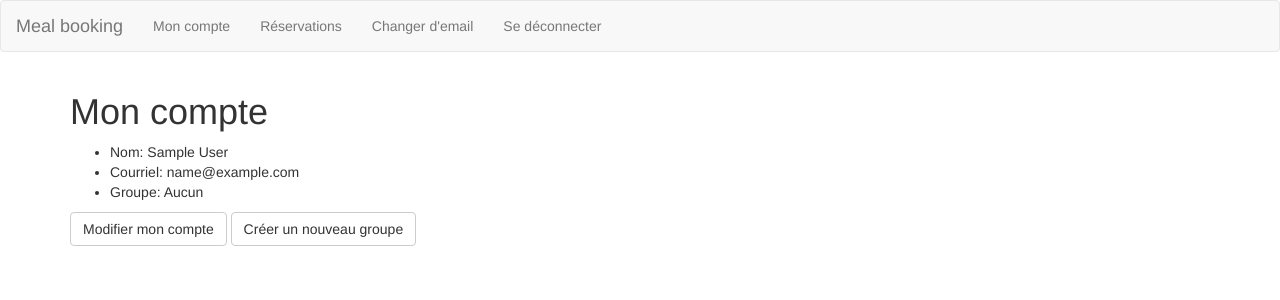
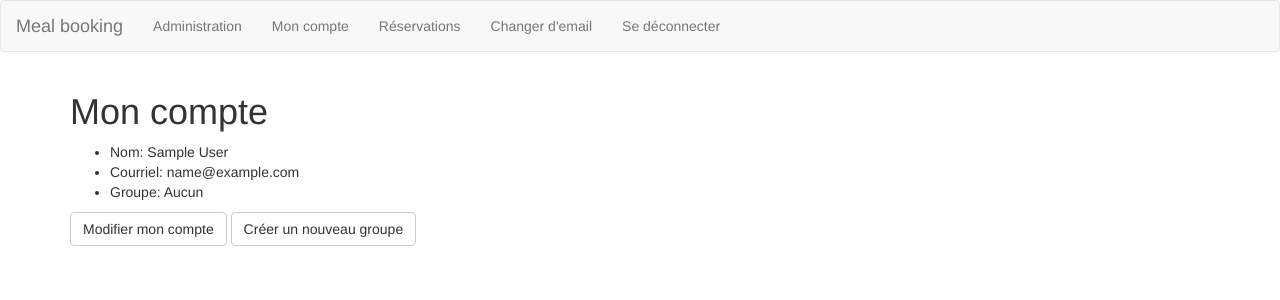
Before and after one commit to buxx/meal, a Django app: a page that uses meal/templates/menu.html in a window 1280 px wide. Shown: the top 300 px of the page. Run offline with Django 3.2, Linux system fonts and the light colour scheme; the visitor is signed in with stand-in values (Sample User, id 1); some libraries are stand-ins or nearby versions.

Commit message:
admin link

```diff
--- a/meal/templates/menu.html
+++ b/meal/templates/menu.html
@@ -14,6 +14,9 @@
     <div id="navbar" class="navbar-collapse collapse">
       <ul class="nav navbar-nav">
         {% if user.is_authenticated %}
+            {% if request.user.is_superuser %}
+                <li><a href="{% url 'admin:index' %}">{% trans "Administration" %}</a></li>
+            {% endif %}
             <li><a href="{% url 'home' %}">{% trans "Mon compte" %}</a></li>
             <li><a href="{% url 'reservations' %}">{% trans "Réservations" %}</a></li>
             <li><a href="{% url 'account_email' %}">{% trans "Changer d'email" %}</a></li>
```
